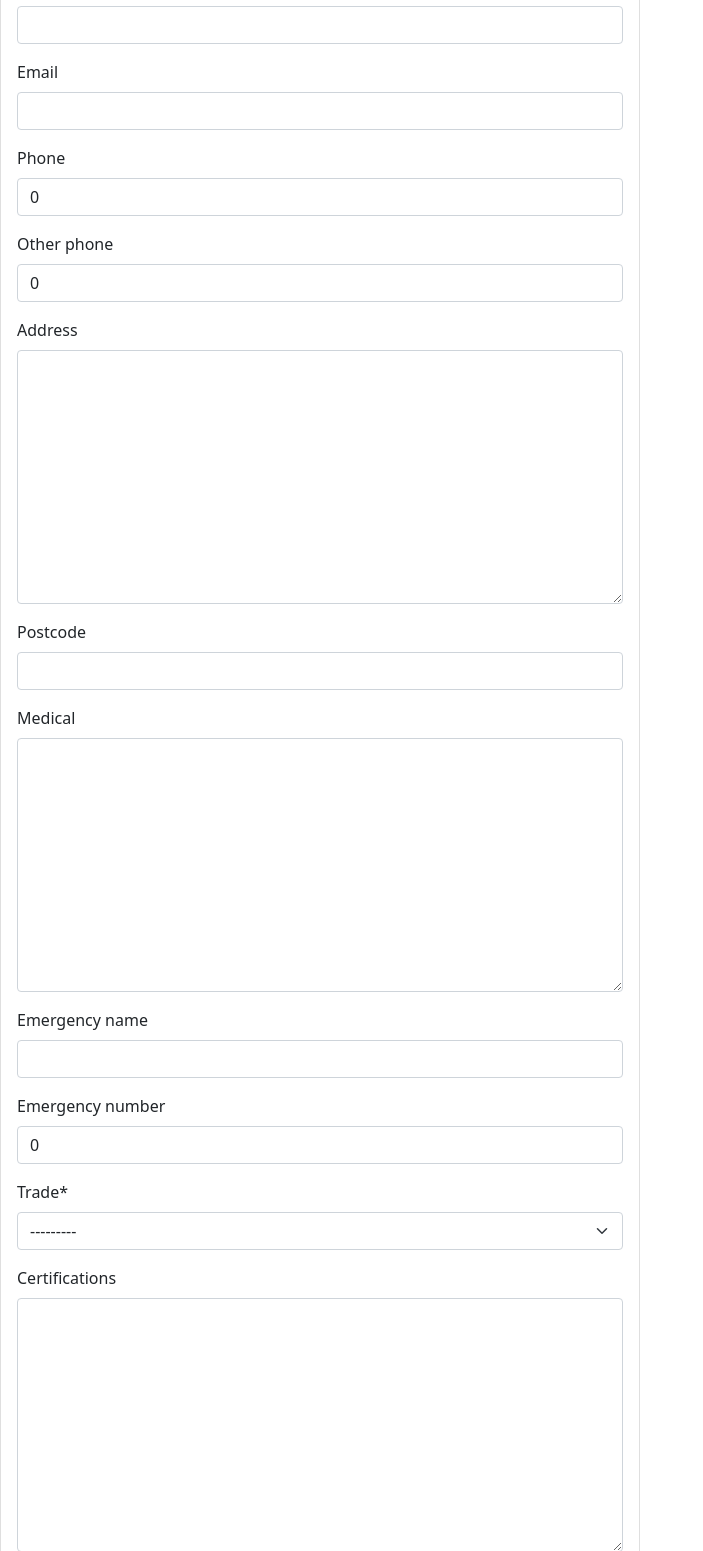
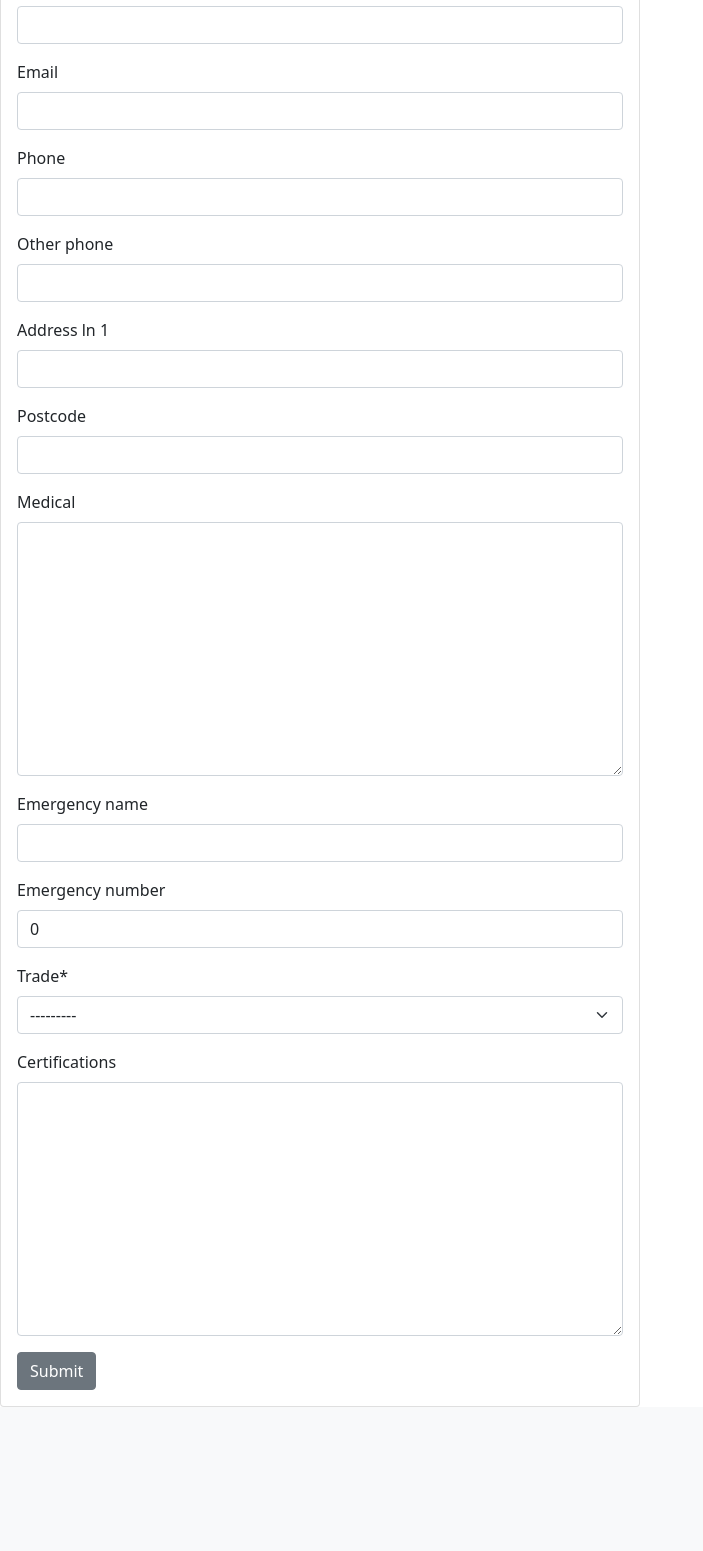
Before and after one commit to antonychalks/Jobs_List, a Django app: page /planners/add_user in a window 1280 px wide. Shown: the part 547-2098 px from the top of the page, without its empty margins (0-703 px from the left). After the commit the page ends 1954 px from the top, so only its background shows below. Run offline with Django 4.2, Linux system fonts and the light colour scheme; data comes from the database, SQL or seed files in the repository; parts of the project's set-up code (start-up, migrations or seed data) failed here and were passed over; some libraries are stand-ins or nearby versions.

Commit message:
Updated the User Profile model and changed styling on user list page

```diff
--- a/job_list/settings.py
+++ b/job_list/settings.py
@@ -47,6 +47,7 @@ INSTALLED_APPS = [
     'crispy_forms',
     'crispy_bootstrap5',
     'django_summernote',
+    'phonenumber_field',
     'planners',
     'tradesman',
     'main',
--- a/main/models.py
+++ b/main/models.py
@@ -1,7 +1,7 @@
 from django.db import models
 from django.contrib.auth.models import User
 from multiselectfield import MultiSelectField
-from autoslug import AutoSlugField
+from phonenumber_field.modelfields import PhoneNumberField
 
 ROLE = ((0, "Planner"), (1, "Tradesman"))
 
@@ -32,13 +32,15 @@ class UserProfile (models.Model):
     slug = models.SlugField(max_length=200, unique=True)
     medical = models.TextField(blank=True)
     emergency_name = models.CharField(max_length=50, blank=True)
-    emergency_number = models.IntegerField(blank=True, default='0')
+    emergency_number = models.CharField(blank=True, default='0')
     certifications = models.TextField(blank=True)
     email = models.EmailField(blank=True)
-    address = models.TextField(blank=True)
+    address_ln_1 = models.CharField(blank=True)
+    address_ln_2 = models.CharField(blank=True)
+    address_ln_3 = models.CharField(blank=True)
     postcode = models.CharField(blank=True)
-    phone = models.IntegerField(blank=True, default='0')
-    other_phone = models.IntegerField(blank=True, default='0')
+    phone = models.CharField(blank=True)
+    other_phone = models.CharField(blank=True)
 
     class Meta:
         ordering = ["role"]
--- a/planners/forms.py
+++ b/planners/forms.py
@@ -5,14 +5,14 @@ from django import forms
 class UpdateContactDetailsForm(forms.ModelForm):
     class Meta:
         model = UserProfile
-        fields = ('email', 'phone', 'other_phone', 'address', 'postcode', 'emergency_name', 'emergency_number', )
+        fields = ('email', 'phone', 'other_phone', 'address_ln_1', 'postcode', 'emergency_name', 'emergency_number', )
 
 class UpdateUserDetailsForm(forms.ModelForm):
     class Meta:
         model = UserProfile
-        fields = ('trade', 'certifications', 'medical')
+        fields = ('role', 'trade', 'certifications', 'medical')
 
 class NewUserForm(forms.ModelForm):
     class Meta:
         model = UserProfile
-        fields = ('user', 'role', 'fname', 'lname', 'slug', 'email', 'phone', 'other_phone', 'address', 'postcode', 'medical', 'emergency_name', 'emergency_number', 'trade', 'certifications')
+        fields = ('user', 'role', 'fname', 'lname', 'slug', 'email', 'phone', 'other_phone', 'address_ln_1', 'postcode', 'medical', 'emergency_name', 'emergency_number', 'trade', 'certifications')
--- a/planners/templates/planners/user_detail.html
+++ b/planners/templates/planners/user_detail.html
@@ -11,11 +11,11 @@
                 <div class="Row">
                     <div class="card-body">
                         <h2 class="card-title">{{user.fname}} {{user.lname}}</h2>
-                        <h4 class="card-text"> Role: {{user.get_role_display}} </h4>
-                        <p class="card-text"> Medical Conditions: {{user.medical}} </p>
+                        <h4 class="card-text"> Role: <span class="{% if user.role == 0%} badge text-bg-info {% else %} badge text-bg-warning {% endif %} ">{{user.get_role_display}} </span> </h4>
                         {% if user.role == 1 %}
                         <p class="card-text"> Trades: {{user.get_trade_display}} </p>
                         {% endif %}
+                        <p class="card-text"> Medical Conditions: {{user.medical}} </p>
                     </div>
                 </div>
                 <div class="Row">
@@ -39,7 +39,7 @@
                         <div class="col">
                             <h4 class="card-title"> Address: </h4>
                             <p class="card-text"> {{user.address}} </p>
-                            <p class="card-text"> Postcode:{{user.postcode}} </p>
+                            <p class="card-text"> Postcode: {{user.postcode}} </p>
                         </div>
                     </div>
                     <button type="button" class="btn btn-primary" data-bs-toggle="modal" data-bs-target="#editContactDetailModel">
--- a/planners/views.py
+++ b/planners/views.py
@@ -71,7 +71,7 @@ def add_user(request):
         if new_user_form.is_valid():
             new_user_form.save()
             messages.success(request, 'New User Added!')
-            return redirect('planner_home')  # Redirect to a relevant page after successful form submission
+            return
     else:
         new_user_form = NewUserForm()
 
```
Also changed, not shown: bugs.txt (+8 -0 lines), planners/templates/planners/list_tradesman.html (+7 -2 lines), main/migrations/0017_alter_userprofile_emergency_number_and_more.py (added), main/migrations/0018_userprofile_address_ln_2_userprofile_address_ln_3_and_more.py (added), main/migrations/0019_rename_address_userprofile_address_ln_1.py (added), 1 other file.
